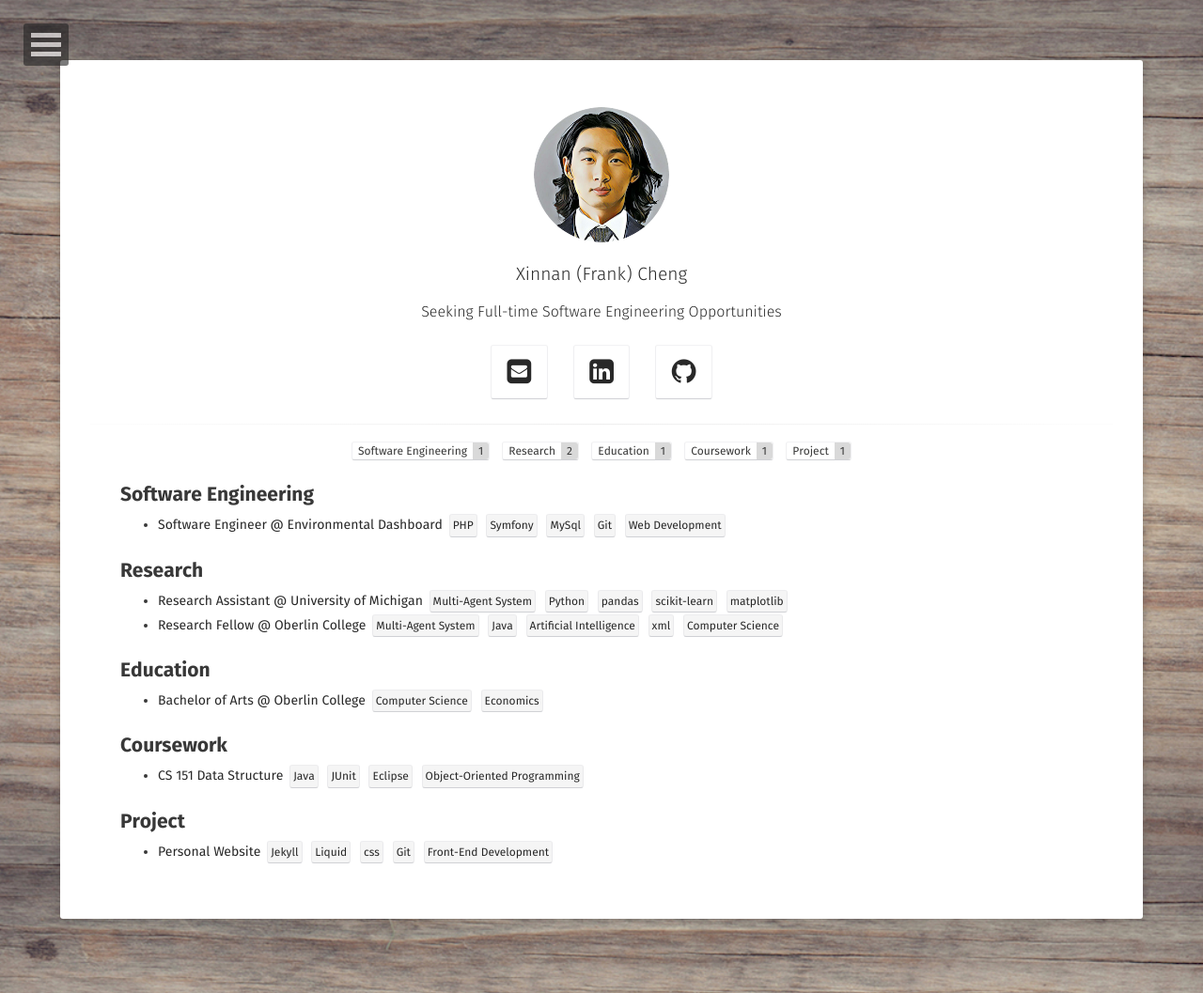
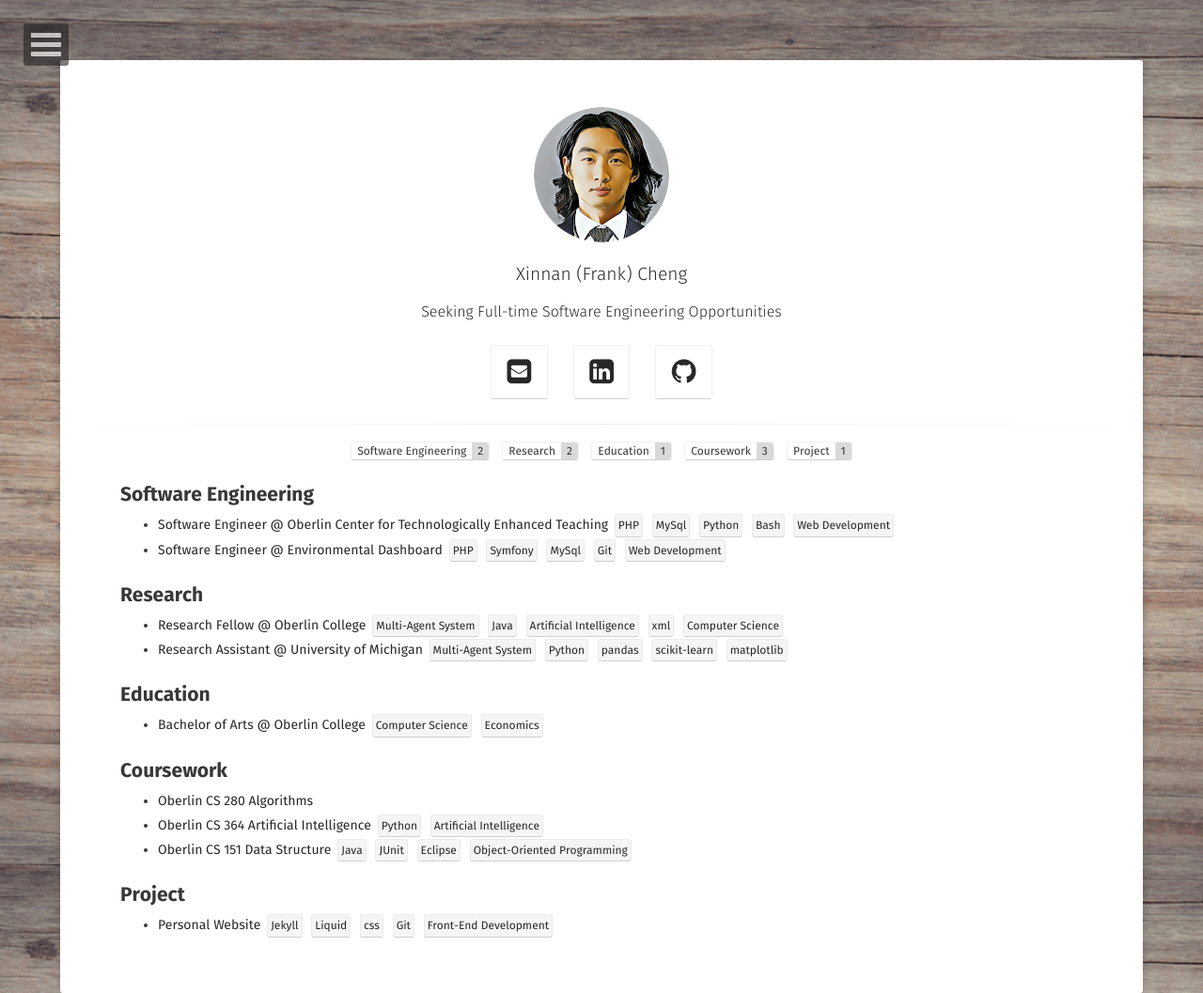
Before and after one commit to ai-xiaihai/ai-xiaihai.github.io, a Jekyll site: the page built from index.md, in a window 1280 px wide. Shown: the whole page at 94% size. Built offline with Jekyll 4.4.1, drawn with Linux system fonts in a browser that asks for light colours; some web fonts are replaced; comment, search, counter and statistics services are not loaded.

Commit message:
reverse post order | add new content

```diff
--- a/_layouts/home.html
+++ b/_layouts/home.html
@@ -52,7 +52,8 @@ layout: compress
   <article>
       <h2 id="{{ this_word }}" class="tag-heading">{{ this_word }}</h2>
       <ul>
-        {% for post in site.tags[this_word] %}
+        {% assign back_tags = site.tags[this_word] | reverse %}
+        {% for post in back_tags %}
             {% if post.title != null %}
             <li class="entry-title">
                 <a href="{{ site.url }}{{ post.url }}" title="{{ post.title }}">{{ post.title }}</a>
--- a/_posts/2015-09-01-CS151.md
+++ b/_posts/2015-09-01-CS151.md
@@ -1,6 +1,6 @@
 ---
 layout: post
-title: "CS 151 Data Structure"
+title: "Oberlin CS 151 Data Structure"
 date: 2015-09-01
 end_date: 2017-12-15
 excerpt: ""
--- /dev/null
+++ b/_posts/2017-05-20-CS364.md
@@ -0,0 +1,9 @@
+---
+layout: post
+title: "Oberlin CS 364 Artificial Intelligence"
+date: 2015-02-01
+end_date: 2017-5-20
+excerpt: ""
+tags: [Python, Artificial Intelligence, Coursework]
+comments: false
+---
--- /dev/null
+++ b/_posts/2017-05-20-octet.md
@@ -0,0 +1,23 @@
+---
+layout: post
+title:  "Software Engineer @ Oberlin Center for Technologically Enhanced Teaching"
+date:   2016-09-01
+end_date: 2017-05-20
+excerpt: "Diagnose, upgrade web-based projects and maintain course management system (Blackboard Learn) building blocks."
+tags: [PHP, MySql, Python, Bash, Web Development, JavaScript, html, Back-End Development, Software Engineering]
+comments: false
+---
+
+Example projects:
+- Improve the customized modules: internal appointment service & user directory. Migrate the modules away from the existing course management system (JavaScript) to PHP.
+- Troubleshoot the major student look-up system and diagnose the associating MySQL database to improve workflow for department chairs.
+
+<div markdown="0">
+	<a href="https://github.com/OCTETatOC/Blackboard-UserDirectory" class="btn btn-info">
+	User Directory Source Code
+</a></div>
+
+<div markdown="0">
+	<a href="https://github.com/OCTETatOC/Blackboard-Appointments" class="btn btn-info">
+	Appointment System Source Code
+</a></div>
```
Also changed, not shown: _posts/2017-05-20-CS280.md (added, +9 -0 lines).
